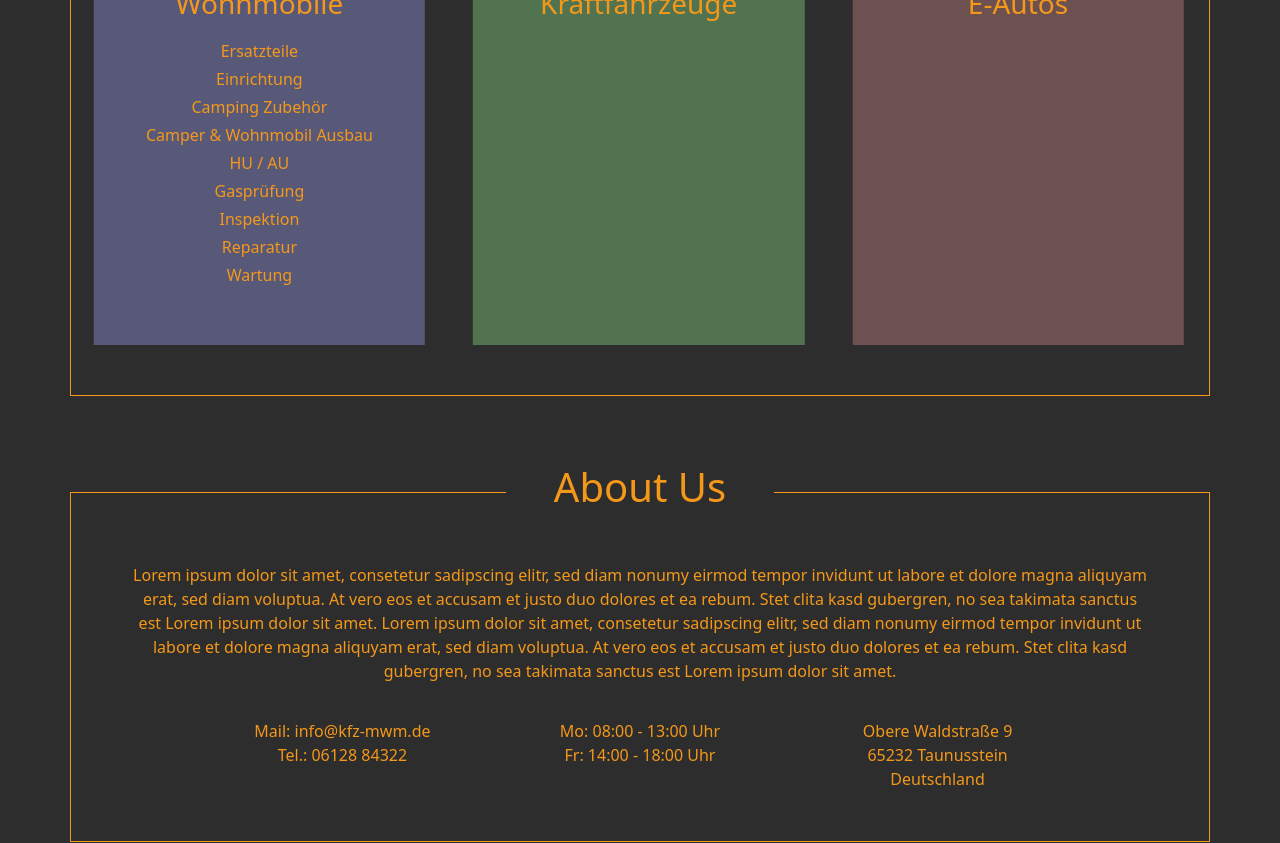
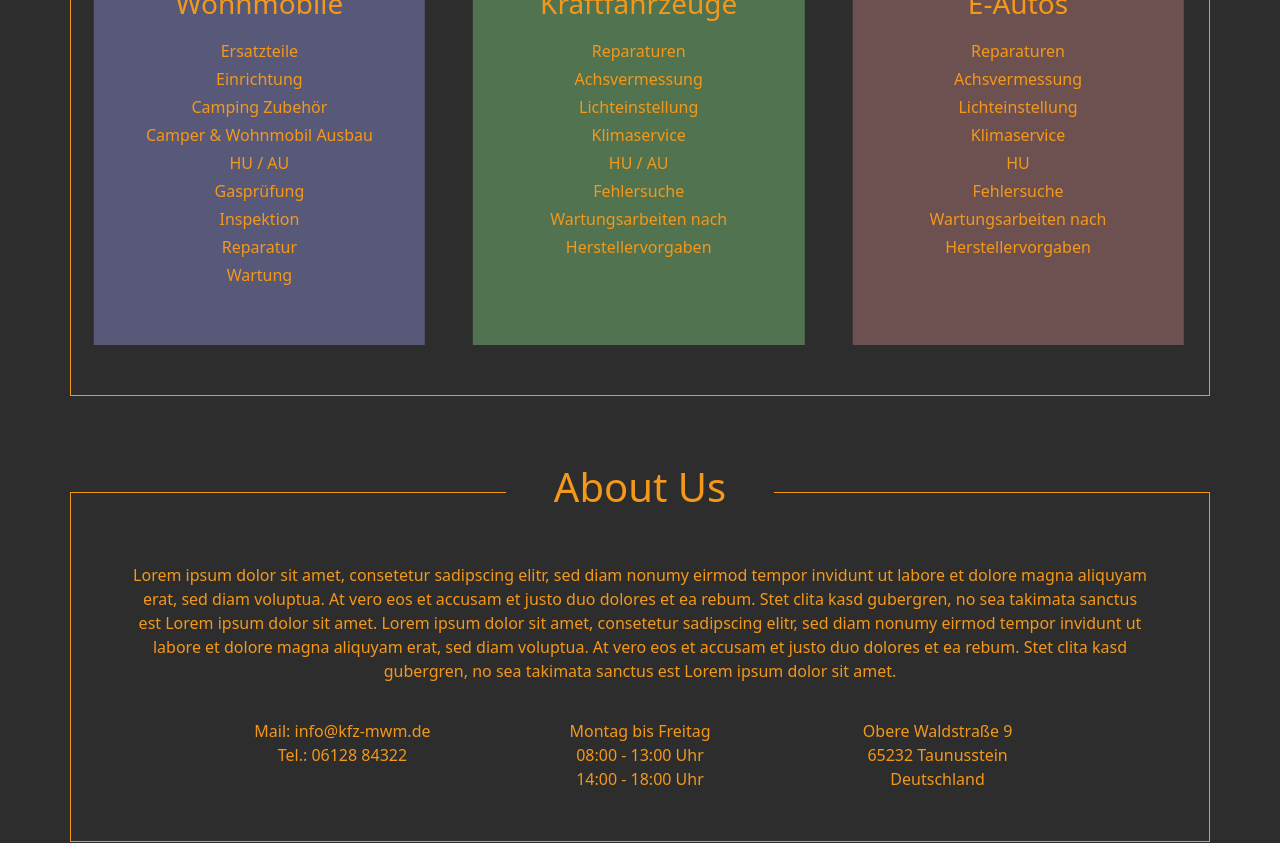
Before and after one commit to rllyben/Antiflo-Schampoo, a Vue app in the folder flomy/: page / in a window 1280 px wide. Shown: the part 940-1783 px from the top of the page. Built offline with nearby package versions, Linux system fonts and the light colour scheme.

Commit message:
Listen über Tomaten

```diff
--- a/flomy/src/views/HomeView.vue
+++ b/flomy/src/views/HomeView.vue
@@ -25,9 +25,27 @@
           </div>
           <div class="col service car">
             <h3>Kraftfahrzeuge</h3>
+            <ul>
+              <li>Reparaturen</li>
+              <li>Achsvermessung</li>
+              <li>Lichteinstellung</li>
+              <li>Klimaservice</li>
+              <li>HU / AU</li>
+              <li>Fehlersuche</li>
+              <li>Wartungsarbeiten nach Herstellervorgaben</li>
+            </ul>
           </div>
           <div class="col service e-car">
             <h3>E-Autos</h3>
+            <ul>
+              <li>Reparaturen</li>
+              <li>Achsvermessung</li>
+              <li>Lichteinstellung</li>
+              <li>Klimaservice</li>
+              <li>HU</li>
+              <li>Fehlersuche</li>
+              <li>Wartungsarbeiten nach Herstellervorgaben</li>
+            </ul>
           </div>
         </div>
       </div>
@@ -56,8 +74,9 @@
               Tel.: 06128 84322
           </div>
           <div class="col">
-              Mo: 08:00 - 13:00 Uhr <br />
-              Fr: 14:00 - 18:00 Uhr
+              Montag bis Freitag <br />
+              08:00 - 13:00 Uhr <br />
+              14:00 - 18:00 Uhr
           </div>
           <div class="col">
               Obere Waldstraße 9 <br />
```
